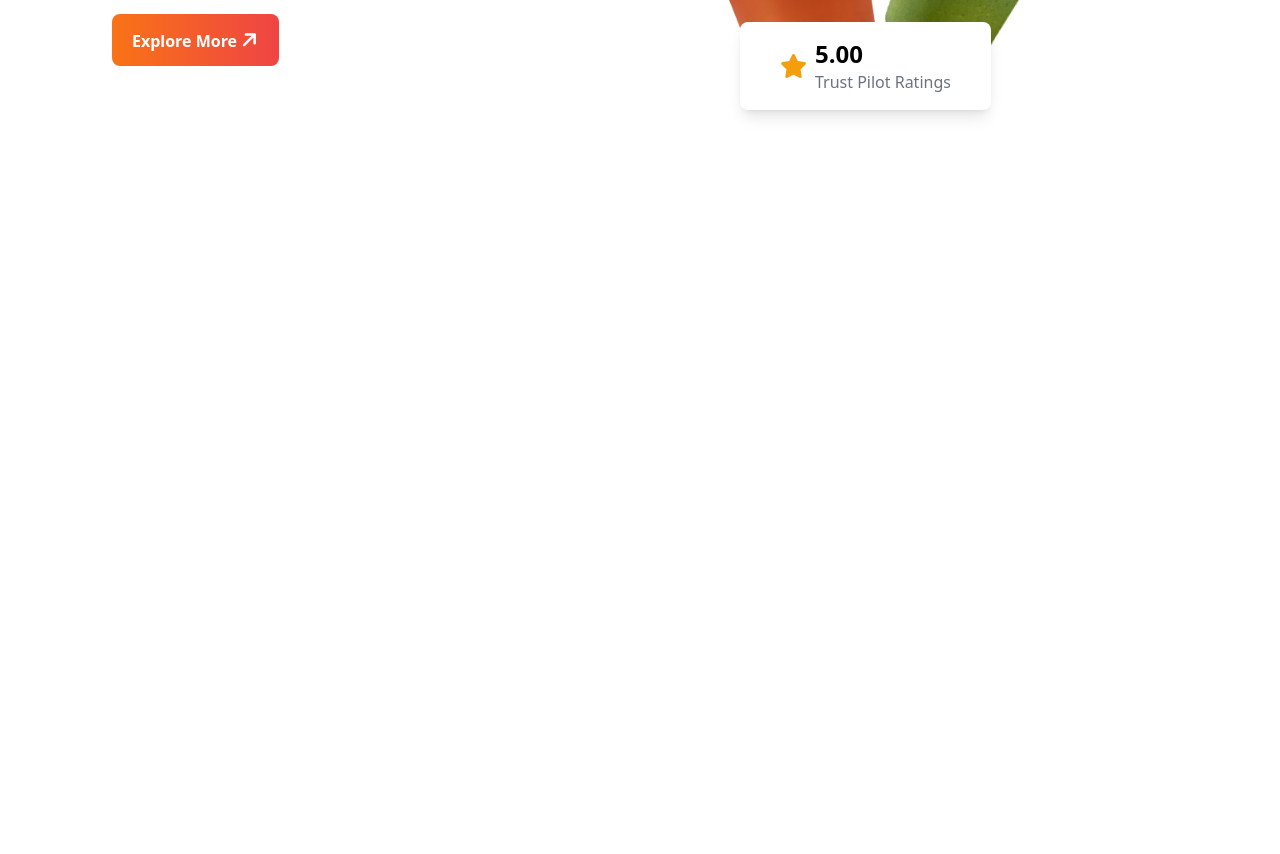
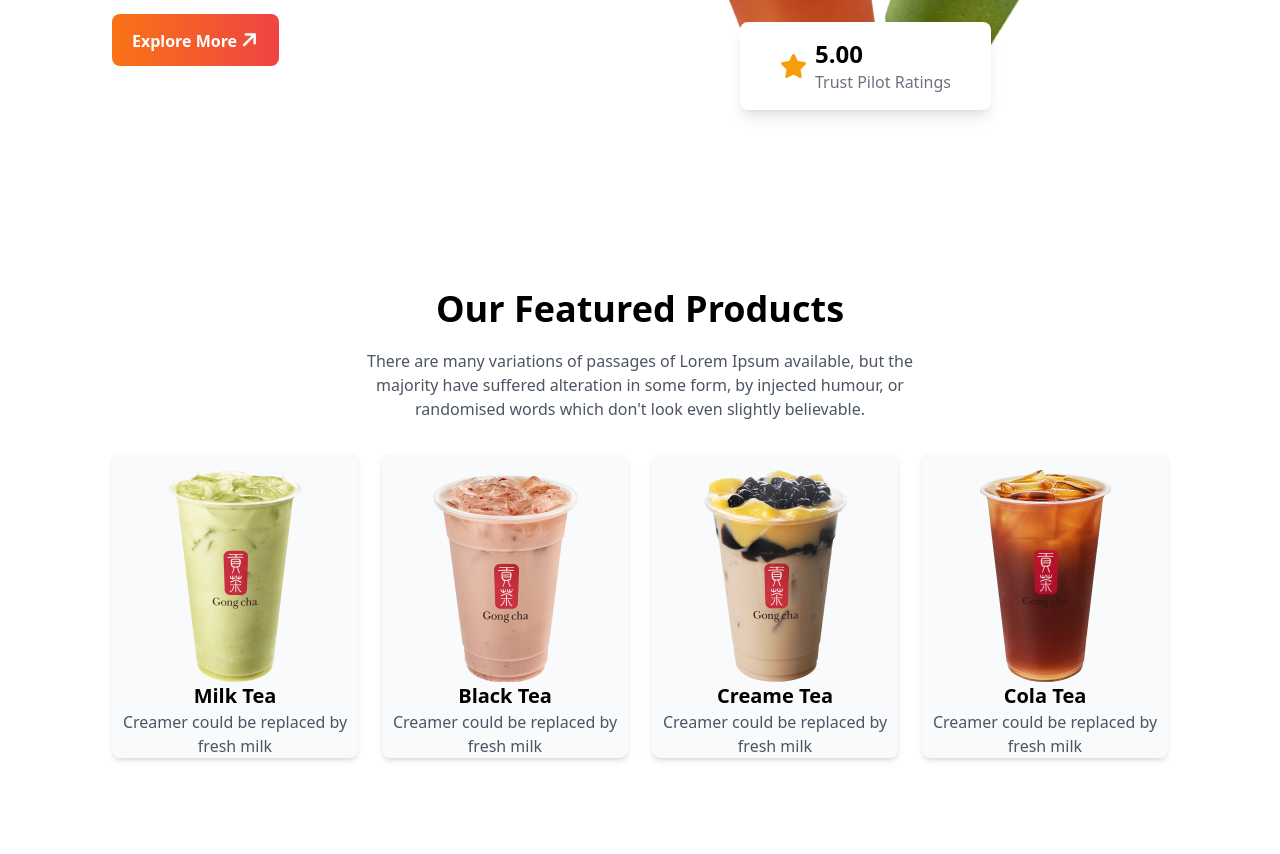
Before and after one commit to najmulalam9/Tea-house, a plain HTML site: page index.html in a window 1280 px wide. Shown: the part 338-1192 px from the top of the page. Before the commit the page ends 800 px from the top, so only its background shows below. Drawn offline with nearby package versions, Linux system fonts and the light colour scheme.

Commit message:
Featured product section doen

```diff
--- a/index.html
+++ b/index.html
@@ -78,6 +78,49 @@
         </div>
       </header>
 
+      <!-- Featured Products Section -->
+      <section class="py-8 lg:py-24">
+        <!-- Title -->
+         <div class="text-center mb-8">
+            <h1 class="text-3xl md:text-4xl font-bold mb-5">Our Featured Products</h1>
+            <p class="text-gray-600 max-w-xl mx-auto">There are many variations of passages of Lorem Ipsum available, but the majority have suffered alteration in some form, by injected humour, or randomised words which don't look even slightly believable. </p>
+         </div>
+         <!-- Grid Cards section -->
+         <div class="grid grid-cols-1 md:grid-cols-2 lg:grid-cols-4 gap-6 text-center">
+            <!-- Product cards -->
+             <div class="rounded-lg shadow-md bg-gray-50 overflow-hidden">
+                <img class="mx-auto pt-4" src="images/tea-1.png" alt="">
+                <h2 class="font-bold text-xl">Milk Tea</h2>
+                <p class="text-gray-600">Creamer could be replaced by fresh milk</p>
+             </div>
+
+              <!-- Product cards -->
+              <div class="rounded-lg shadow-md bg-gray-50 overflow-hidden">
+                <img class="mx-auto pt-4" src="images/tea-2.png" alt="">
+                <h2 class="font-bold text-xl">Black Tea</h2>
+                <p class="text-gray-600">Creamer could be replaced by fresh milk</p>
+             </div>
+
+              <!-- Product cards -->
+              <div class="rounded-lg shadow-md bg-gray-50 overflow-hidden">
+                <img class="mx-auto pt-4" src="images/tea-3.png" alt="">
+                <h2 class="font-bold text-xl">Creame Tea</h2>
+                <p class="text-gray-600">Creamer could be replaced by fresh milk</p>
+             </div>
+
+              <!-- Product cards -->
+              <div class="rounded-lg shadow-md bg-gray-50 overflow-hidden">
+                <img class="mx-auto pt-4" src="images/tea-4.png" alt="">
+                <h2 class="font-bold text-xl">Cola Tea</h2>
+                <p class="text-gray-600">Creamer could be replaced by fresh milk</p>
+             </div>
+
+         </div>
+
+
+      </section>
+
+
     </main>
 
     <footer>
```
